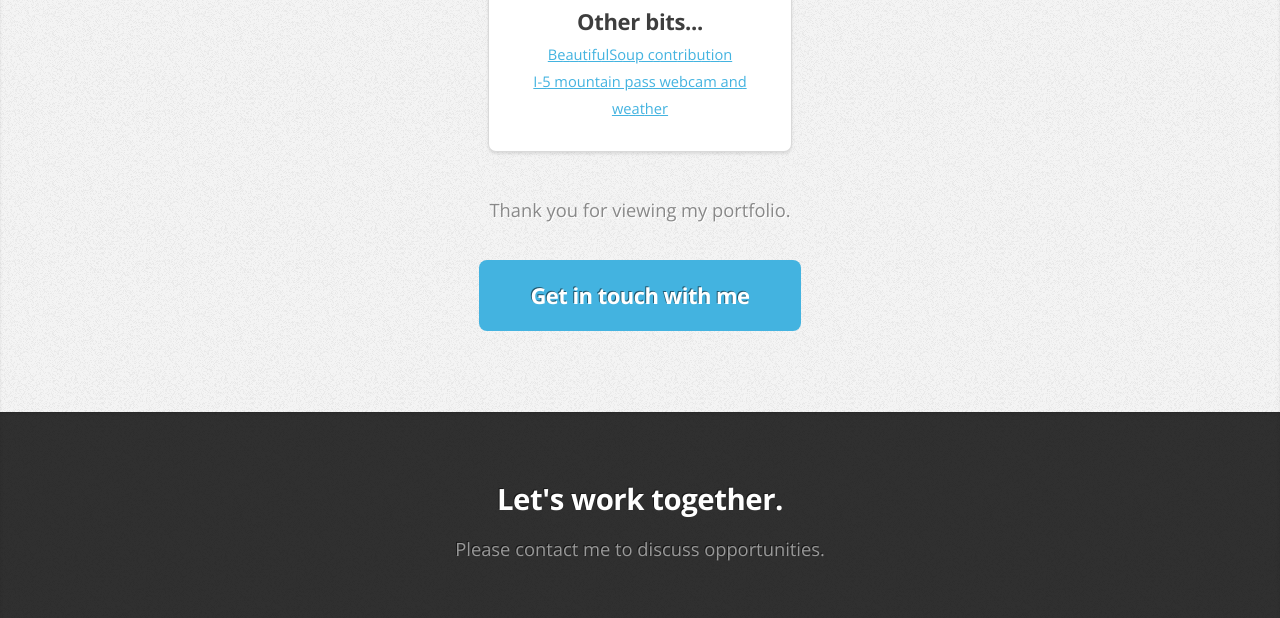
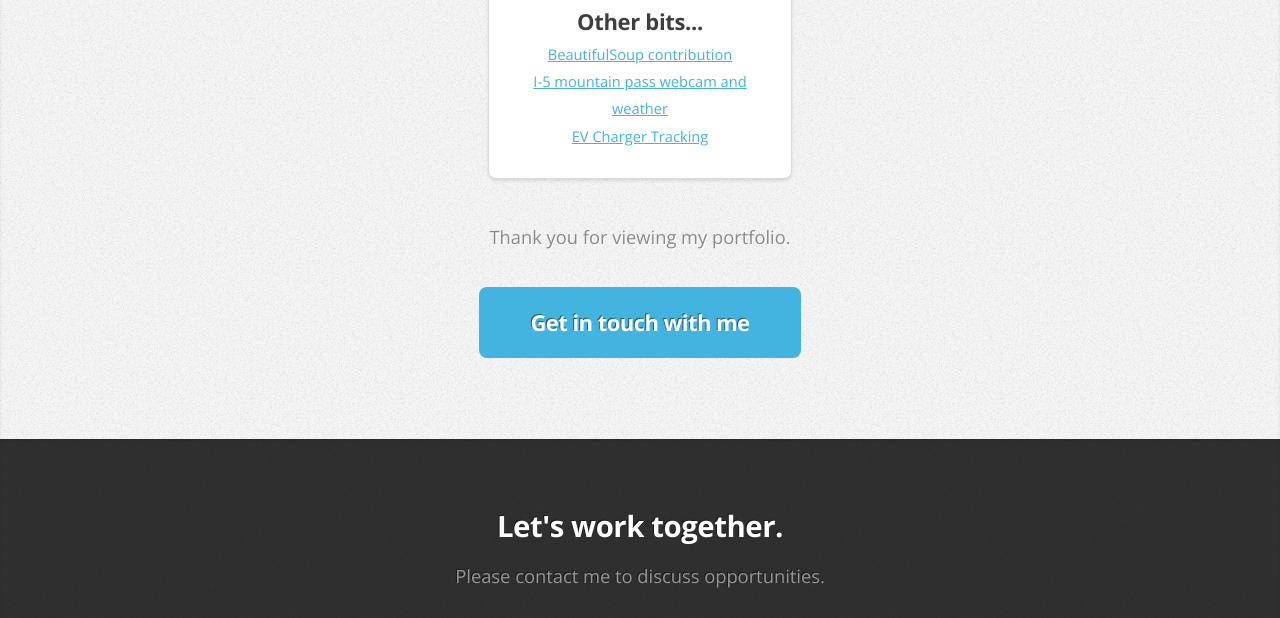
Before and after one commit to bchandos/bchandos.github.io, a plain HTML site: page index.html in a window 1280 px wide. Shown: the part 2860-3478 px from the top of the page. Drawn offline with nearby package versions, Linux system fonts and the light colour scheme.

Commit message:
add AFDC link

```diff
--- a/index.html
+++ b/index.html
@@ -312,6 +312,7 @@
               <li>
                 <a href="https://apps.billchandos.dev/road-conditions/">I-5 mountain pass webcam and weather</a>
               </li>
+              <li><a href="https://apps.billchandos.dev/afdc/">EV Charger Tracking</a></li>
             </ul>
           </article>
         </div>
```
